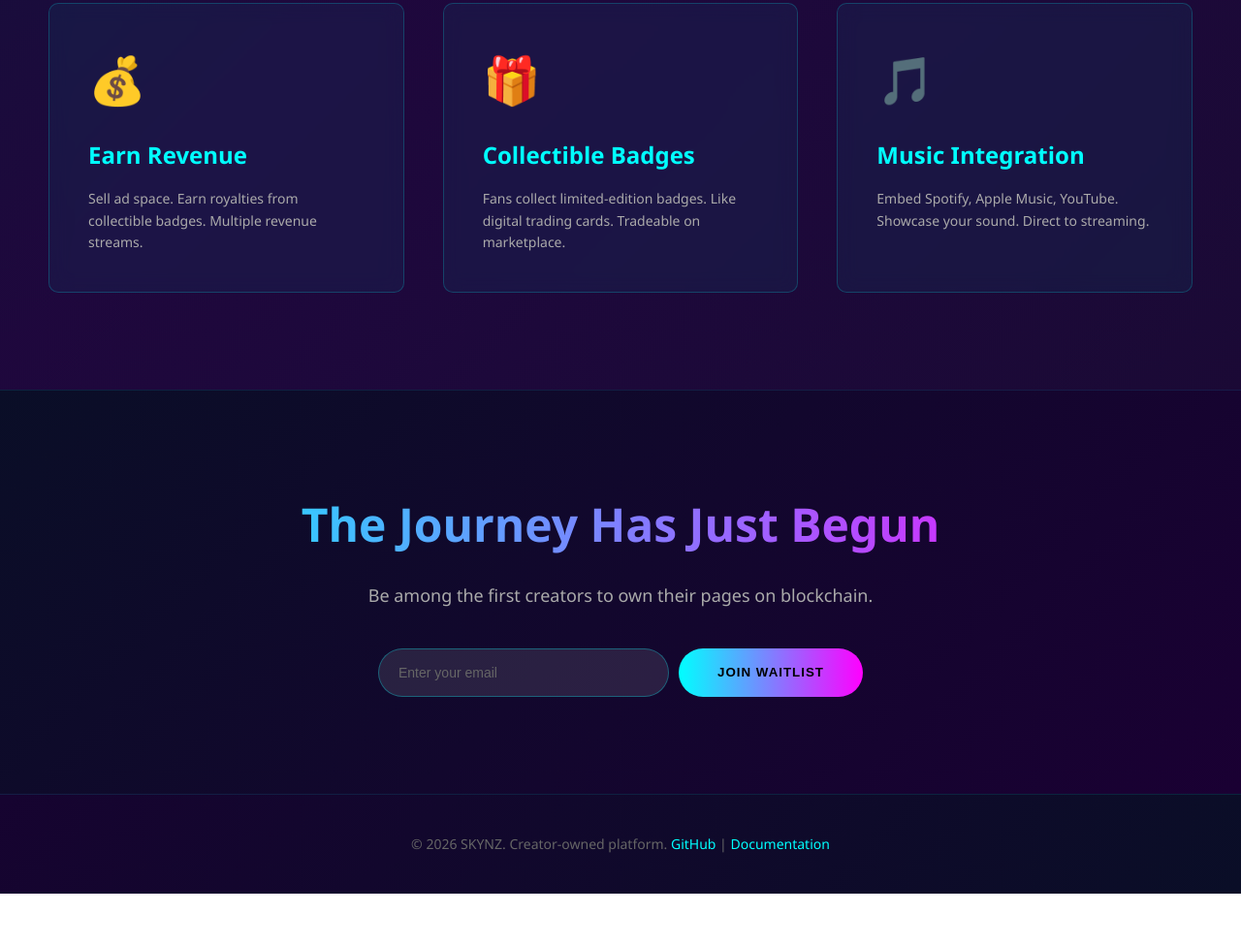
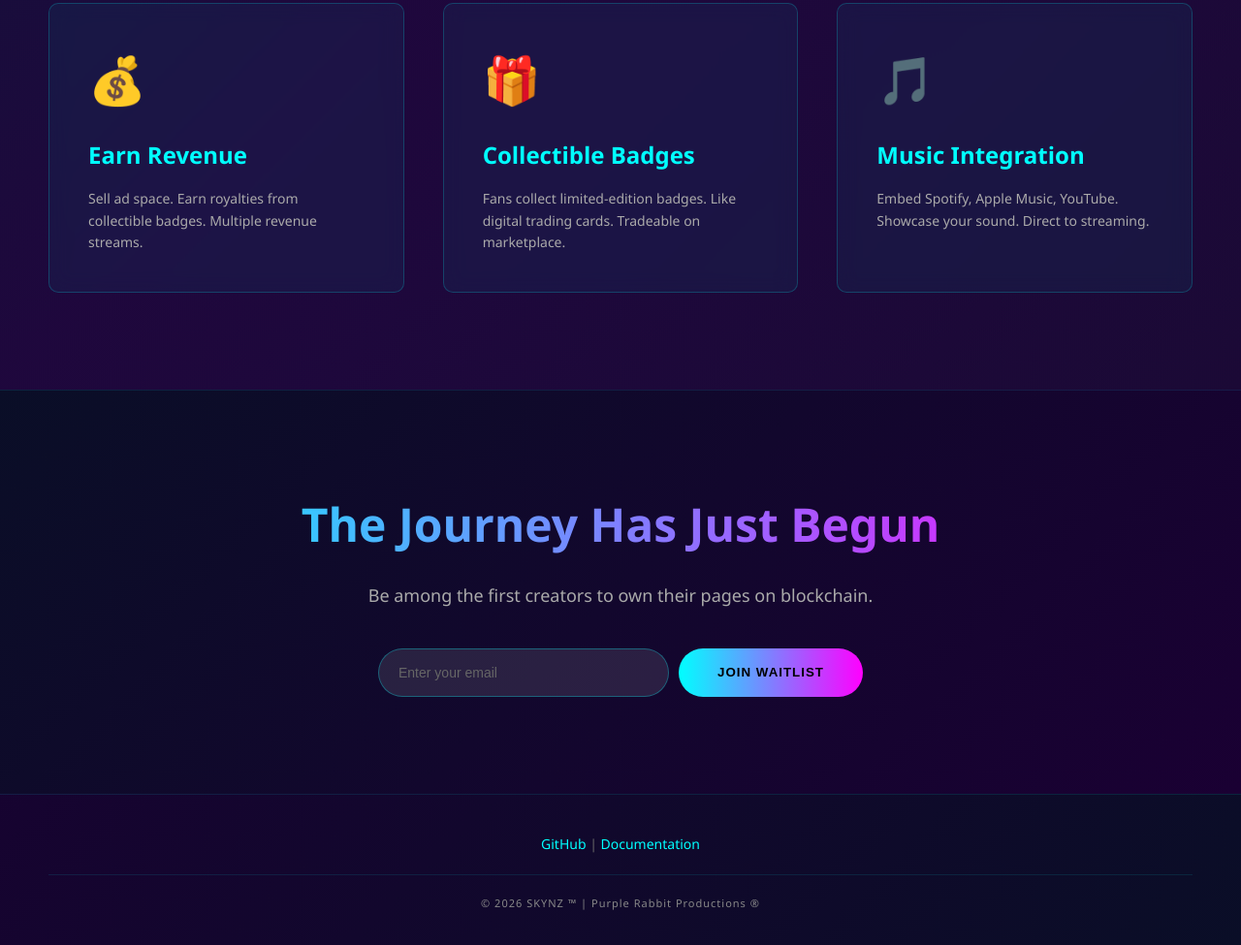
Before and after one commit to Justelliott6/SKYNZ, a plain HTML site: page index.html in a window 1280 px wide. Shown: the part 1460-2435 px from the top of the page at 97% size. Before the commit the page ends 2382 px from the top, so only its background shows below. Drawn offline with Linux system fonts and the light colour scheme.

Commit message:
style: update footer with SKYNZ trademark and Purple Rabbit Productions branding

```diff
--- a/index.html
+++ b/index.html
@@ -445,7 +445,20 @@
 
     <!-- Footer -->
     <footer>
-        <p>&copy; 2026 SKYNZ. Creator-owned platform. <a href="https://github.com/Justelliott6/SKYNZ" target="_blank">GitHub</a> | <a href="./README.md">Documentation</a></p>
+        <div style="margin-bottom: 20px;">
+            <p><a href="https://github.com/Justelliott6/SKYNZ" target="_blank">GitHub</a> | <a href="./README.md">Documentation</a></p>
+        </div>
+        <div style="
+          text-align: center;
+          font-size: 11px;
+          color: #888;
+          margin-top: 20px;
+          letter-spacing: 1px;
+          border-top: 1px solid rgba(0, 255, 255, 0.1);
+          padding-top: 20px;
+        ">
+          &copy; 2026 SKYNZ &trade; | Purple Rabbit Productions &reg;
+        </div>
     </footer>
 
     <script>
```
